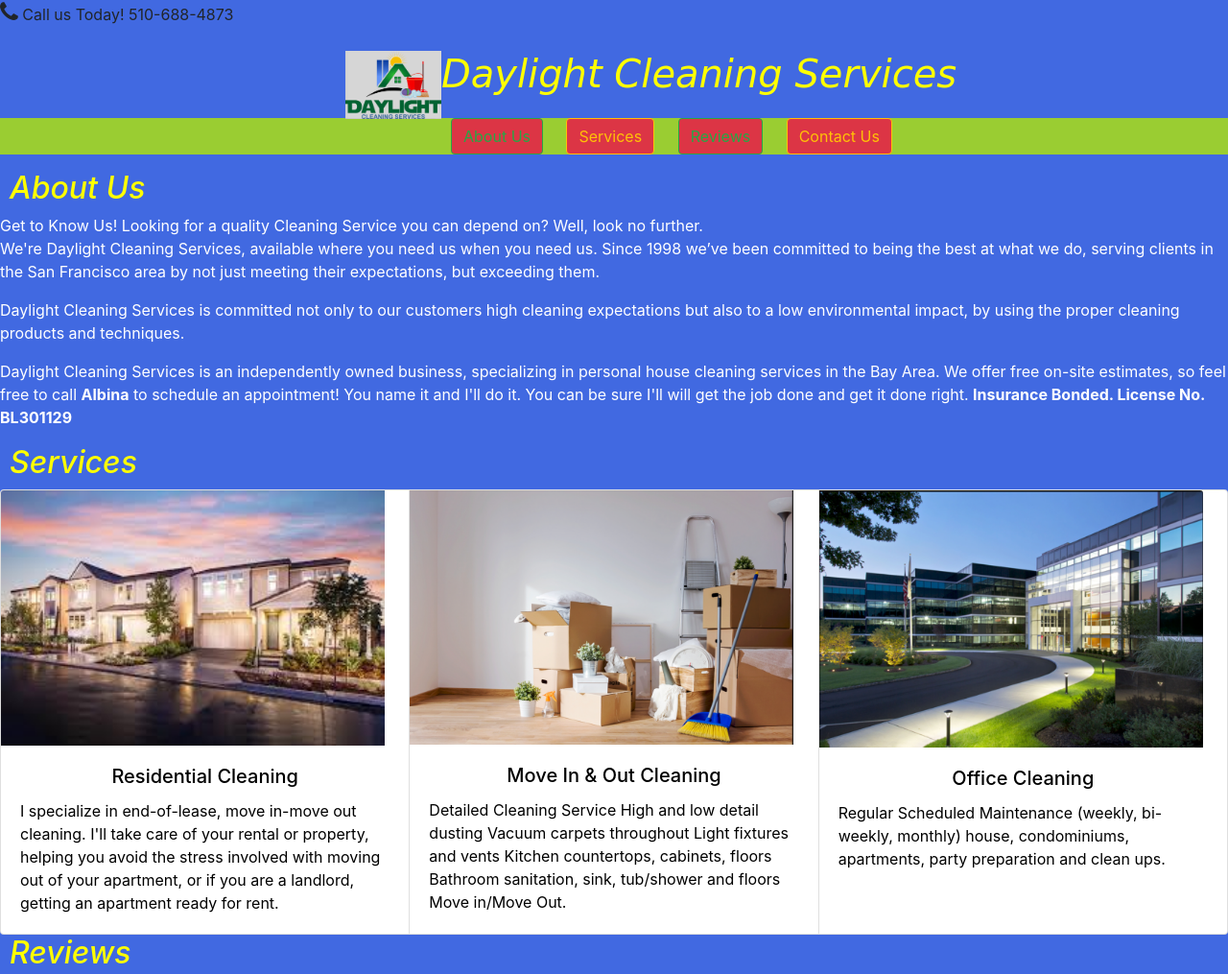
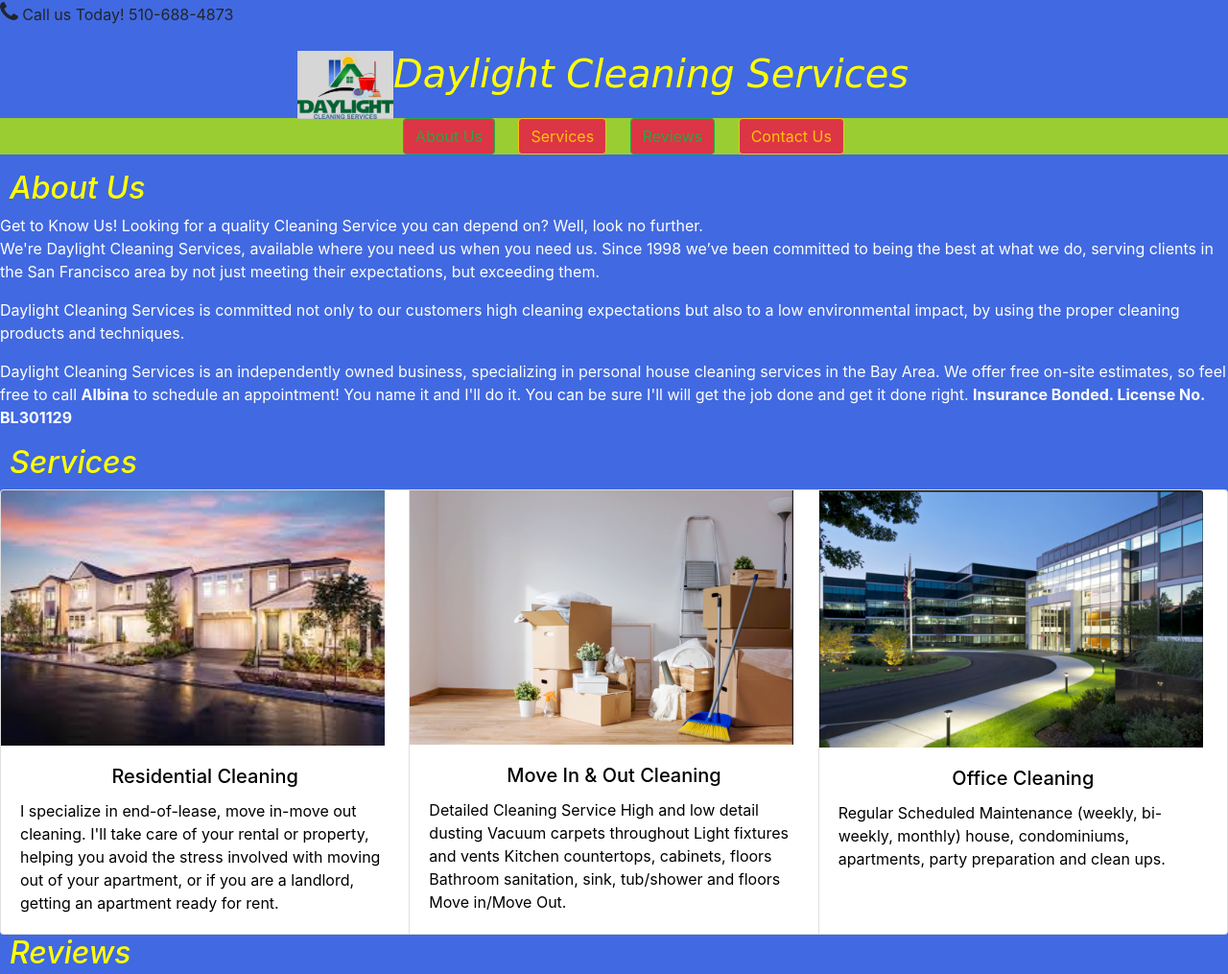
Before and after one commit to jennsotz/Daylight-Cleaning-Services, a plain HTML site: page index.html in a window 1280 px wide. Shown: the top 1015 px of the page at 96% size. Drawn offline with nearby package versions, Linux system fonts and the light colour scheme.

Commit message:
2nd draft

```diff
--- a/index.html
+++ b/index.html
@@ -23,7 +23,7 @@
 <link href="https://fonts.googleapis.com/icon?family=Material+Icons" rel="stylesheet">
 
 </head>
-<body>
+
 <p> <i style="font-size:24px" class="fa">&#xf095;</i> Call us Today! 510-688-4873</p>
 
 <body class ="image">
@@ -31,7 +31,7 @@
         <div class="main">
 
                   <div class="logo">
-    <img target="_blank" src="photos/Logo.png" width="100" style="margin-inline-start: 350px; position: relative;" >
+    <img target="_blank" src="photos/Logo.png" width="100" style="margin-inline-start: 300px; position: relative;">
 
   </div>
 
@@ -44,10 +44,10 @@
 
    <div class="nav-bar">
     <ul>
-      <li><button href="#about" type="button" class="btn btn-danger btn-outline-success">About Us</button></a></li>
-      <li><button href="#services" type="button" class="btn btn-danger btn-outline-warning">Services</button></a></li>
-      <li> <button href="#reviews" type="button" class="btn btn-danger btn-outline-success">Reviews</button></li>
-      <li><button href="#contact" type="button" class="btn btn-danger btn btn-outline-warning">Contact Us</button></li>
+      <li><a href="#about" type="button" class="btn btn-danger btn-outline-success">About Us</a></a></li>
+      <li><a href="#services" type="button" class="btn btn-danger btn-outline-warning">Services</a></a></li>
+      <li> <a href="#reviews" type="button" class="btn btn-danger btn-outline-success">Reviews</a></li>
+      <li><a href="#contact" type="button" class="btn btn-danger btn btn-outline-warning">Contact Us</a></li>
     </ul>
   </div>
        <!-- NAV BAR COLOR-->
```
